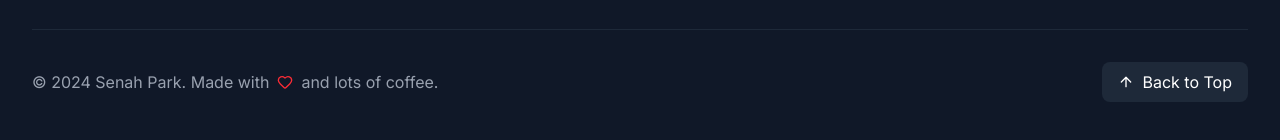
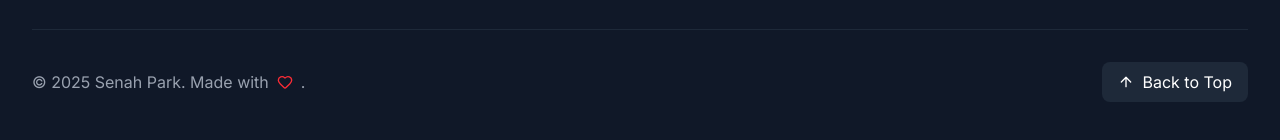
Before and after one commit to ckearl/senahpark.com, a Next.js app: page / in a window 1280 px wide. Shown: the part 6876-7016 px from the top of the page. Built offline with nearby package versions, Linux system fonts and the light colour scheme.

Commit message:
better animation of social icons and removed coffee

```diff
--- a/src/components/Contact.tsx
+++ b/src/components/Contact.tsx
@@ -250,9 +250,9 @@ const Contact = () => {
 										viewport={{ once: true }}
 										whileHover={{ scale: 1.1 }}
 										whileTap={{ scale: 0.9 }}
-										className={`w-12 h-12 bg-gray-100 rounded-lg flex items-center justify-center hover:bg-gradient-to-r hover:from-blue-600 hover:to-purple-600 transition-all duration-200`}
+										className={`w-12 h-12 bg-gray-100 rounded-lg flex items-center justify-center hover:bg-gradient-to-r hover:from-blue-600 hover:to-purple-600 transition-colors transition-bg duration-200`}
 									>
-										<social.icon className="text-gray-700" size={24} />
+										<social.icon className="text-gray-700 group-hover:text-white transition-colors duration-200" size={24} />
 									</motion.a>
 								))}
 							</div>
--- a/src/components/Footer.tsx
+++ b/src/components/Footer.tsx
@@ -142,9 +142,9 @@ const Footer = () => {
           className="border-t border-gray-800 pt-8 flex flex-col md:flex-row justify-between items-center"
         >
           <div className="flex items-center gap-2 text-gray-400 mb-4 md:mb-0">
-            <span>© 2024 Senah Park. Made with</span>
+            <span>© 2025 Senah Park. Made with</span>
             <Heart className="w-4 h-4 text-red-500" />
-            <span>and lots of coffee.</span>
+            <span>.</span>
           </div>
 
           <motion.button
```
